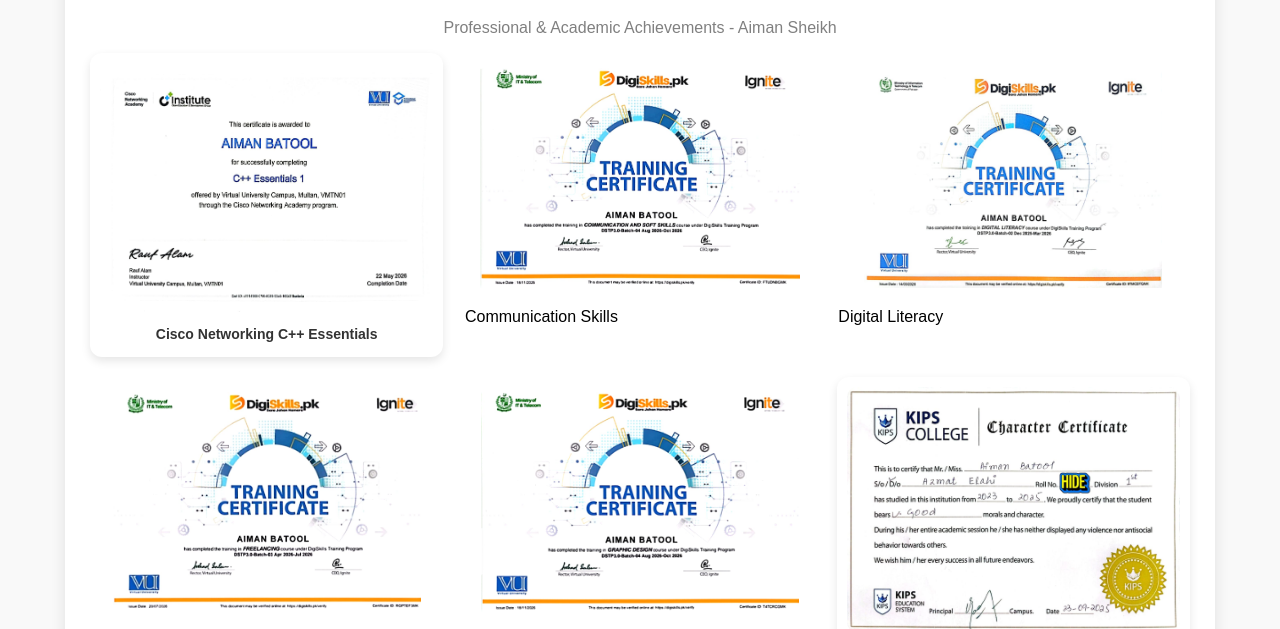
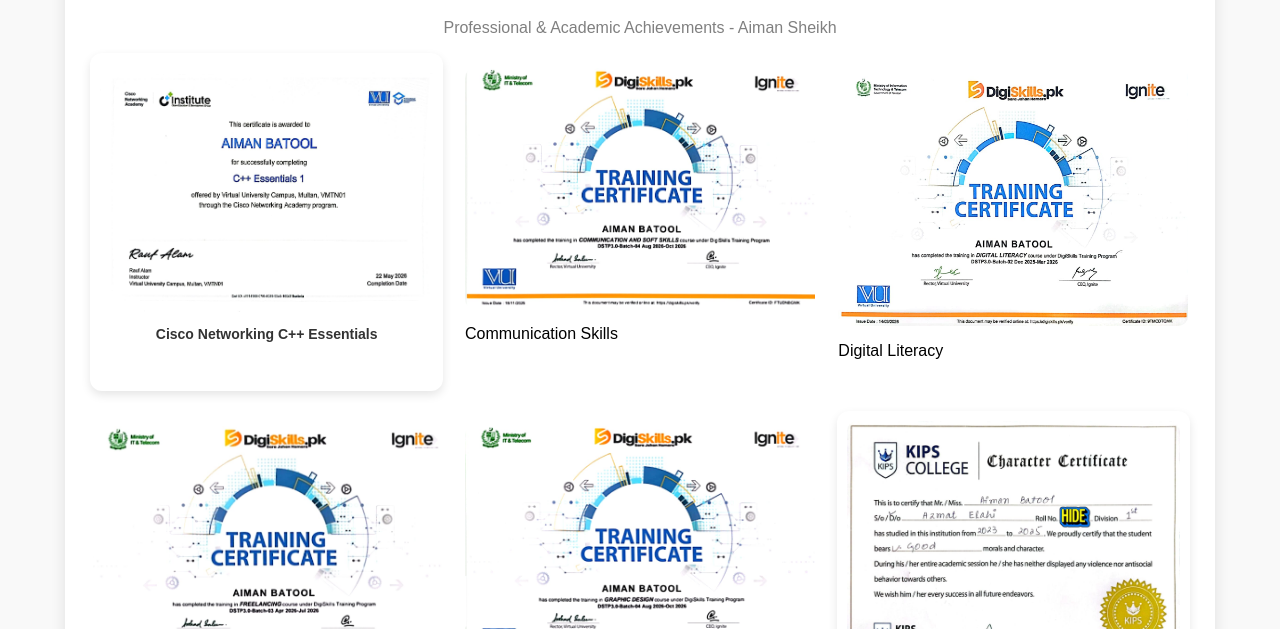
Before and after one commit to aim-stack-labs/creative-studio, a plain HTML site: page Verified-credentials/index.html in a window 1280 px wide. Shown: the part 155-784 px from the top of the page. Drawn offline with Linux system fonts and the light colour scheme.

Commit message:
Update index.html

```diff
--- a/Verified-credentials/index.html
+++ b/Verified-credentials/index.html
@@ -7,10 +7,11 @@
 body{font-family:Arial;background:#f9f9f9;margin:0;padding:20px}
 .certificate img {
   width: 100%;
-  height: 220px;
+  height: auto;
   object-fit: contain;
   background: white;
   border-radius: 10px;
+  display: block;
 }
 
 .certificate {
```
